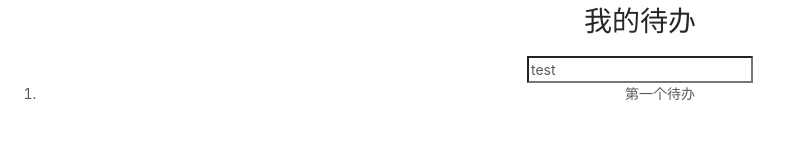
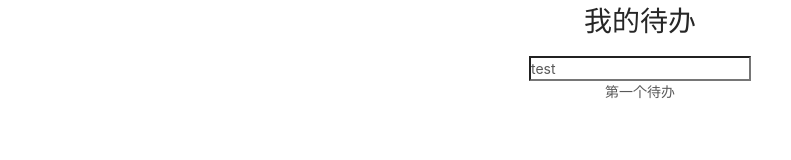
Before and after one commit to 808Mak1r/TodoList, a React (Create React App) app: page / in a window 1280 px wide. Shown: the top 160 px of the page, without its empty margins (0-791 px from the left). Built offline with nearby package versions, Linux system fonts and the light colour scheme.

Commit message:
将输入框封装成 TodoInput 组件

```diff
--- a/src/App.tsx
+++ b/src/App.tsx
@@ -1,4 +1,5 @@
 import React, { Component } from 'react';
+import TodoInput from './components/TodoInput'
 import './App.css';
 
 interface IAppState {
@@ -24,7 +25,7 @@ class App extends Component<any, IAppState> {
       <div className="App">
         <h1>我的待办</h1>
         <div className="inputWrapper">
-          <input type="text" value={this.state.newTodo} />
+          <TodoInput content={this.state.newTodo} />
         </div>
         <ol>
           {todos}
--- /dev/null
+++ b/src/components/TodoInput.tsx
@@ -0,0 +1,11 @@
+import React, { Component } from 'react';
+
+interface ITodoInputProps {
+  content: string
+}
+
+export default class TodoInput extends Component<ITodoInputProps> {
+  render() {
+    return <input type="text" value={this.props.content} />
+  }
+}
--- a/src/index.css
+++ b/src/index.css
@@ -11,3 +11,9 @@ code {
   font-family: source-code-pro, Menlo, Monaco, Consolas, 'Courier New',
     monospace;
 }
+
+* {
+  margin: 0;
+  padding: 0;
+  box-sizing: border-box
+}
```
